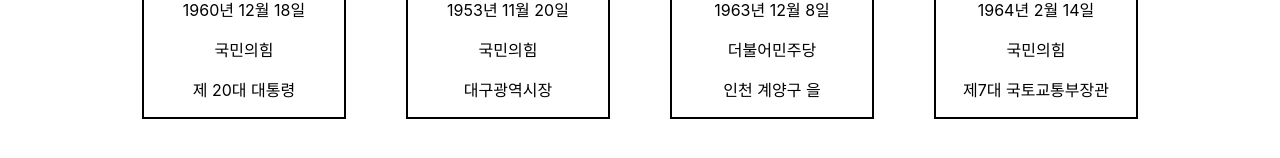
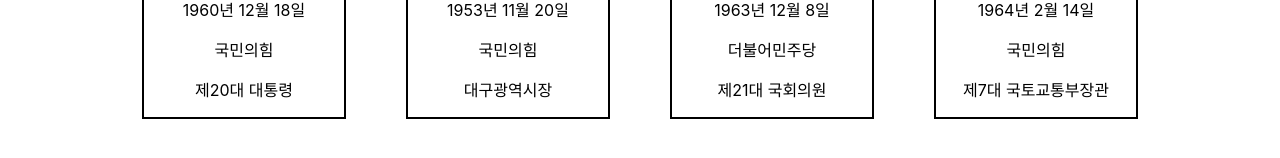
Before and after one commit to swsnu/swppfall2022-team13, a React (Create React App) app in the folder frontend/: page /politician in a window 1280 px wide. Shown: the part 360-518 px from the top of the page. Built offline with nearby package versions, Linux system fonts and the light colour scheme.

Commit message:
edit PoliticianSummaryType

```diff
--- a/frontend/src/components/PoliticianSummary/PoliticianSummary.tsx
+++ b/frontend/src/components/PoliticianSummary/PoliticianSummary.tsx
@@ -6,7 +6,7 @@ export interface PoliticianSummaryType {
   name: string;
   birthdate: string;
   politicalParty: string;
-  electionPrecinct: string;
+  position: string;
 }
 
 export default function PoliticianSummary(props: PoliticianSummaryType) {
@@ -32,7 +32,7 @@ export default function PoliticianSummary(props: PoliticianSummaryType) {
           <p>{props.name}</p>
           <p>{props.birthdate}</p>
           <p>{props.politicalParty}</p>
-          <p>{props.electionPrecinct}</p>
+          <p>{props.position}</p>
         </div>
       </div>
     </div>
--- a/frontend/src/containers/PoliticianListPage/PoliticianListPage.tsx
+++ b/frontend/src/containers/PoliticianListPage/PoliticianListPage.tsx
@@ -21,7 +21,7 @@ const PoliticianListPage = () => {
       name: "윤석열",
       birthdate: "1960년 12월 18일",
       politicalParty: "국민의힘",
-      electionPrecinct: "제 20대 대통령",
+      position: "제20대 대통령",
     },
     {
       id: 2,
@@ -30,7 +30,7 @@ const PoliticianListPage = () => {
       name: "홍준표",
       birthdate: "1953년 11월 20일",
       politicalParty: "국민의힘",
-      electionPrecinct: "대구광역시장",
+      position: "대구광역시장",
     },
     {
       id: 3,
@@ -39,7 +39,7 @@ const PoliticianListPage = () => {
       name: "이재명",
       birthdate: "1963년 12월 8일",
       politicalParty: "더불어민주당",
-      electionPrecinct: "인천 계양구 을",
+      position: "제21대 국회의원",
     },
     {
       id: 4,
@@ -48,7 +48,7 @@ const PoliticianListPage = () => {
       name: "원희룡",
       birthdate: "1964년 2월 14일",
       politicalParty: "국민의힘",
-      electionPrecinct: "제7대 국토교통부장관",
+      position: "제7대 국토교통부장관",
     },
   ]);
   return (
@@ -66,7 +66,7 @@ const PoliticianListPage = () => {
               name={data.name}
               birthdate={data.birthdate}
               politicalParty={data.politicalParty}
-              electionPrecinct={data.electionPrecinct}
+              position={data.position}
             />
           );
         })}
```
